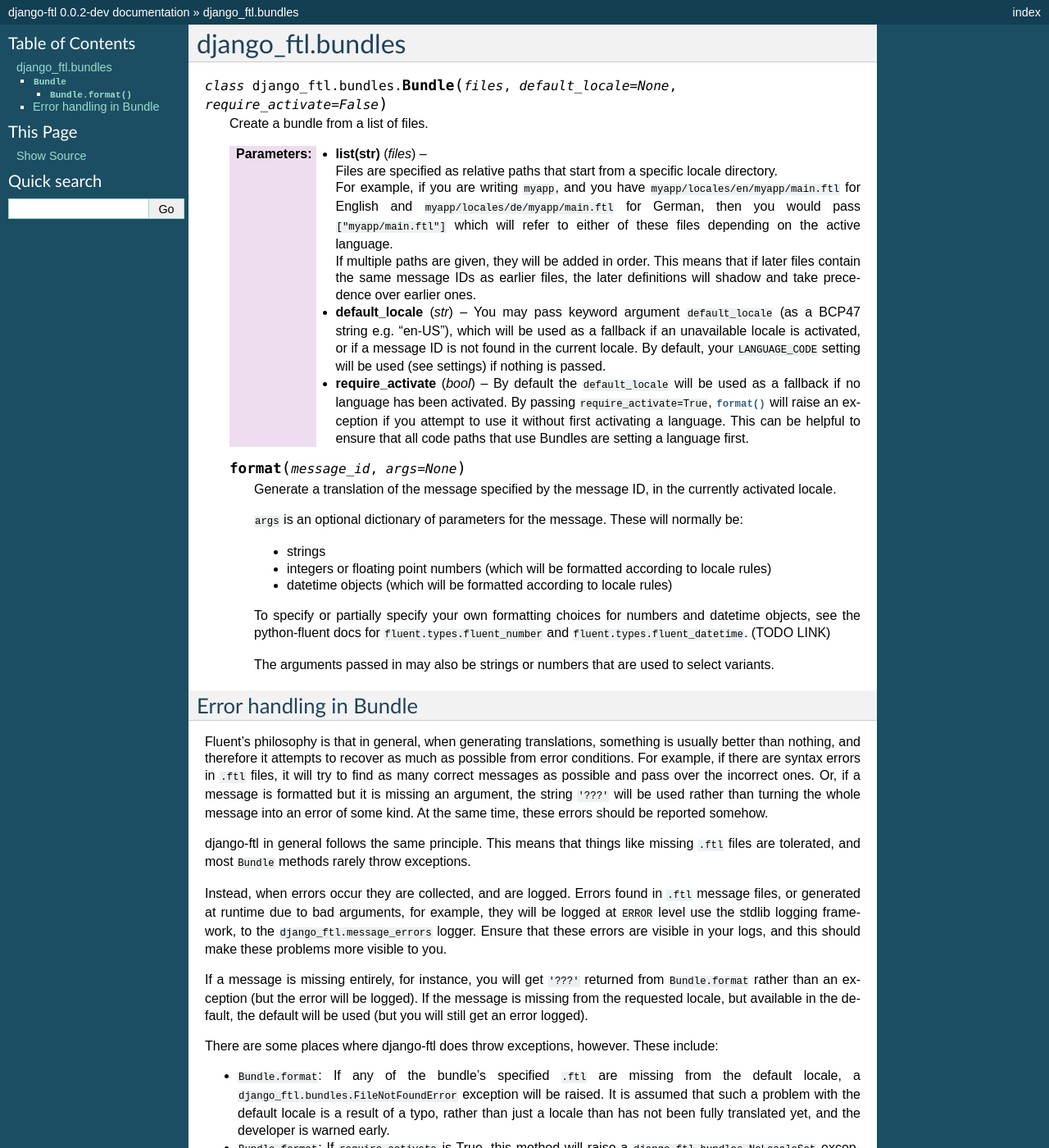
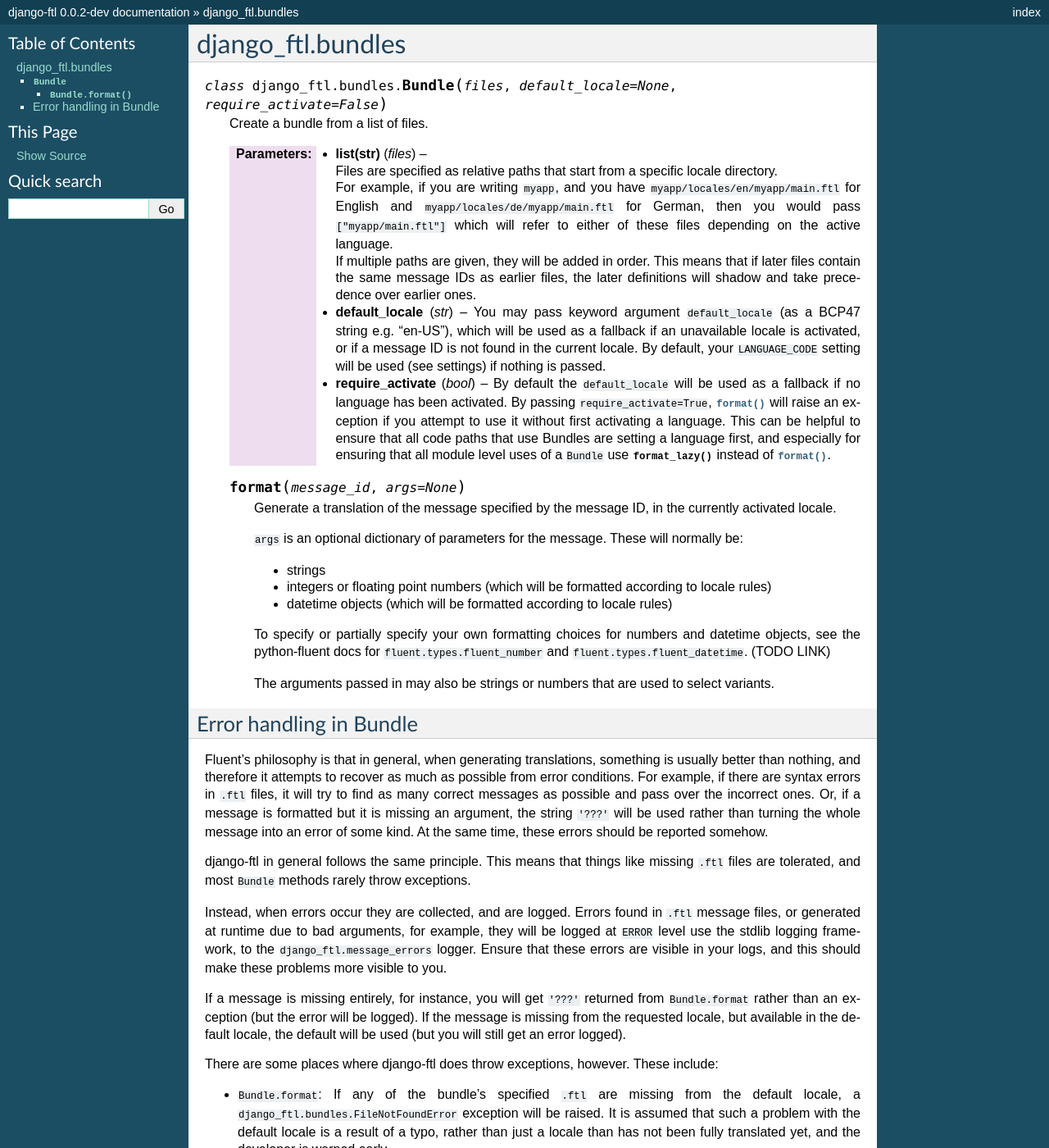
Before and after one commit to django-ftl/django-ftl, a Sphinx documentation site: the page built from docs/api/bundle.rst, in a window 1280 px wide and 1400 px high. Shown: the whole window at 82% size. Built offline with Sphinx 7.4.7, drawn with Linux system fonts in a browser that asks for light colours.

Commit message:
Docs and more tests for lazy translations

```diff
--- a/docs/api/bundle.rst
+++ b/docs/api/bundle.rst
@@ -37,8 +37,9 @@
       language has been activated. By passing ``require_activate=True``,
       :meth:`format` will raise an exception if you attempt to use it without
       first activating a language. This can be helpful to ensure that all code
-      paths that use Bundles are setting a language first.
-
+      paths that use Bundles are setting a language first, and especially for
+      ensuring that all module level uses of a ``Bundle`` use
+      :meth:`format_lazy` instead of :meth:`format`.
 
    .. method:: format(message_id, args=None)
 
@@ -89,7 +90,8 @@ you.
 If a message is missing entirely, for instance, you will get ``'???'`` returned
 from ``Bundle.format`` rather than an exception (but the error will be logged).
 If the message is missing from the requested locale, but available in the
-default, the default will be used (but you will still get an error logged).
+default locale, the default will be used (but you will still get an error
+logged).
 
 There are some places where django-ftl does throw exceptions, however. These
 include:
```
Also changed, not shown: docs/usage.rst (+50 -4 lines), 3 other files.
